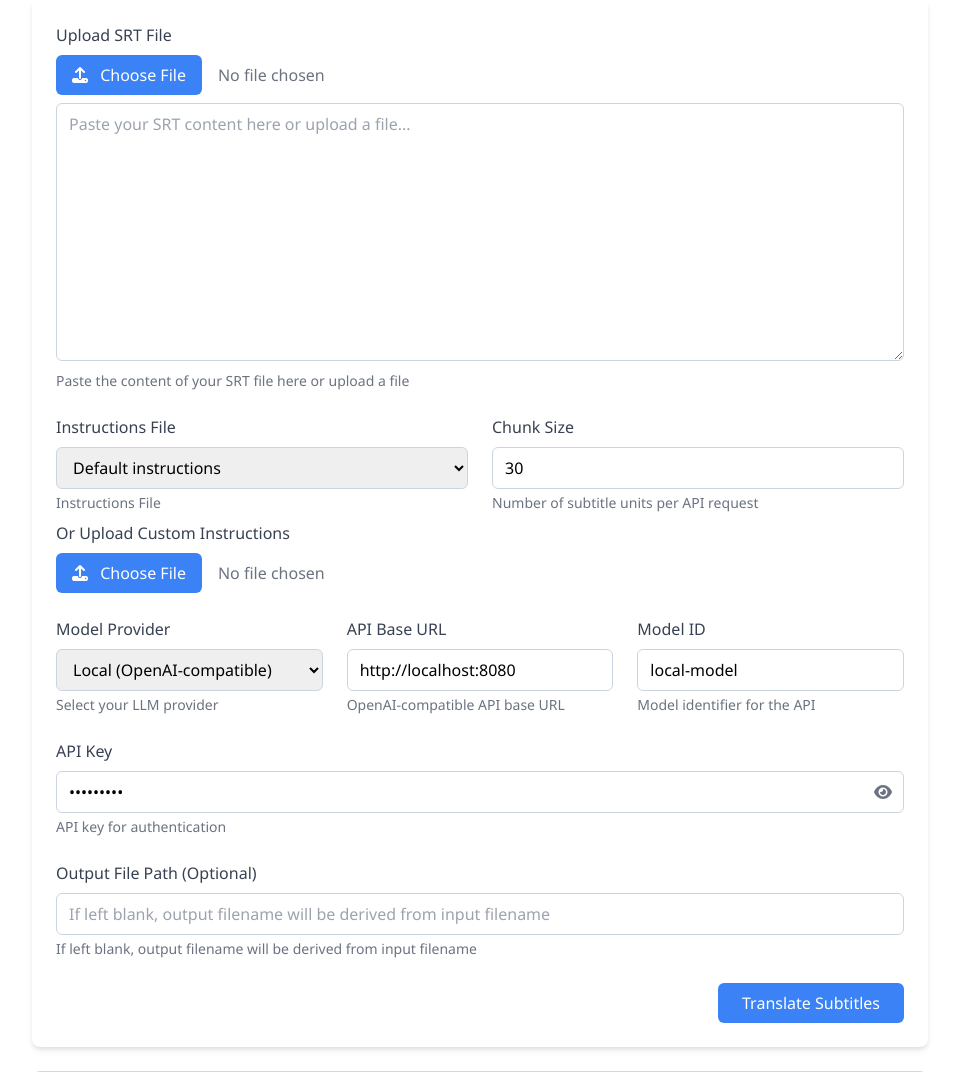
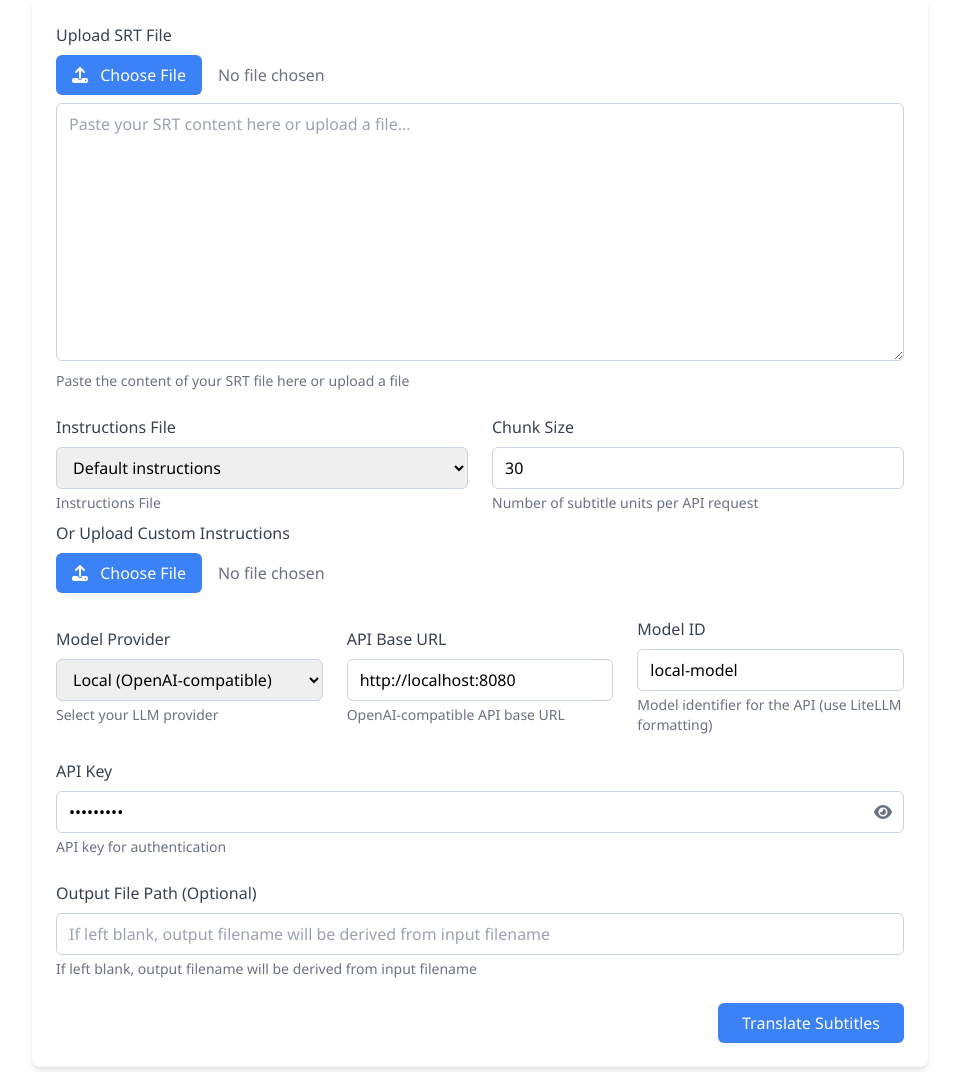
Before and after one commit to jonsafari/subtitle-toolkit, a FastAPI app: page /translate in a window 1280 px wide. Shown: the part 288-1360 px from the top of the page, without its empty margins (160-1119 px from the left). Run offline with FastAPI, Linux system fonts and the light colour scheme.

Commit message:
clarify to use LiteLLM format for model-id

```diff
--- a/src/translate.py
+++ b/src/translate.py
@@ -107,7 +107,7 @@ def main() -> None:
         '--model-id',
         type=str,
         default='local-model',
-        help='LLM model ID. Default: %(default)s'
+        help='LLM model ID (use LiteLLM formatting). Default: %(default)s'
     )
     parser.add_argument(
         '--api-key',
--- a/templates/translate.html
+++ b/templates/translate.html
@@ -257,10 +257,10 @@
 
         const defaults = {
             'local': { api_base: 'http://localhost:8080', model_id: 'local-model', api_key: 'dummy-key' },
-            'openai': { api_base: '', model_id: 'gpt-4o-mini', api_key: '' },
-            'anthropic': { api_base: '', model_id: 'claude-3-5-sonnet-20240620', api_key: '' },
-            'gemini': { api_base: '', model_id: 'gemini/gemini-1.5-flash', api_key: '' },
-            'databricks': { api_base: '', model_id: 'databricks/databricks-meta-llama-3-1-405b-instruct', api_key: '' },
+            'openai': { api_base: '', model_id: 'gpt-5-2', api_key: '' },
+            'anthropic': { api_base: '', model_id: 'claude-4-6-sonnet', api_key: '' },
+            'gemini': { api_base: '', model_id: 'gemini/gemini-3-pro', api_key: '' },
+            'databricks': { api_base: '', model_id: 'databricks/databricks-claude-4-6-sonnet', api_key: '' },
             'other': { api_base: '', model_id: '', api_key: '' }
         };
 
--- a/translations/de.json
+++ b/translations/de.json
@@ -60,7 +60,7 @@
   "provider": "Modellanbieter",
   "provider_desc": "Wählen Sie Ihren LLM-Anbieter",
   "model_id": "Modell-ID",
-  "model_id_desc": "Modellbezeichner für die API",
+  "model_id_desc": "Modellbezeichner für die API (LiteLLM-Formatierung verwenden)",
   "api_key": "API-Schlüssel",
   "api_key_desc": "API-Schlüssel für Authentifizierung",
   "show_api_key": "Anzeigen",
--- a/translations/en.json
+++ b/translations/en.json
@@ -60,7 +60,7 @@
   "provider": "Model Provider",
   "provider_desc": "Select your LLM provider",
   "model_id": "Model ID",
-  "model_id_desc": "Model identifier for the API",
+  "model_id_desc": "Model identifier for the API (use LiteLLM formatting)",
   "api_key": "API Key",
   "api_key_desc": "API key for authentication",
   "show_api_key": "Show",
--- a/translations/es.json
+++ b/translations/es.json
@@ -60,7 +60,7 @@
   "provider": "Proveedor de Modelo",
   "provider_desc": "Seleccione su proveedor de LLM",
   "model_id": "ID del Modelo",
-  "model_id_desc": "Identificador del modelo para la API",
+  "model_id_desc": "Identificador del modelo para la API (use LiteLLM formatting)",
   "api_key": "Clave API",
   "api_key_desc": "Clave API para autenticación",
   "show_api_key": "Mostrar",
--- a/translations/fr.json
+++ b/translations/fr.json
@@ -60,7 +60,7 @@
   "provider": "Fournisseur de modèle",
   "provider_desc": "Sélectionnez votre fournisseur LLM",
   "model_id": "ID du modèle",
-  "model_id_desc": "Identifiant du modèle pour l'API",
+  "model_id_desc": "Identifiant du modèle pour l'API (utilisez le formatage LiteLLM)",
   "api_key": "Clé API",
   "api_key_desc": "Clé API pour l'authentification",
   "show_api_key": "Afficher",
```
